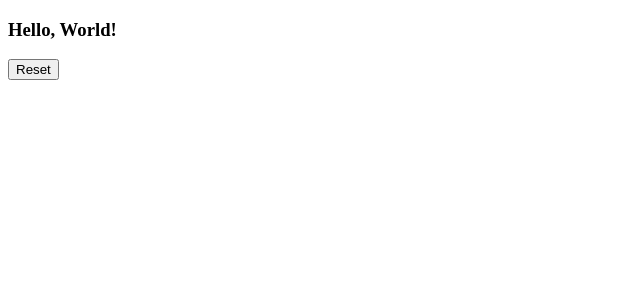
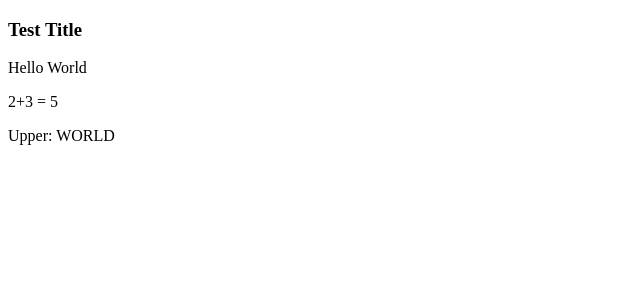
Before and after one commit to ajitoriginal/Angular, an Angular app in the folder my-angular-app/: page / in a window 1280 px wide. Shown: the top 300 px of the page, without its empty margins (0-640 px from the left). Built offline with nearby package versions, Linux system fonts and the light colour scheme.

Commit message:
interpolation

```diff
--- a/my-angular-app/src/main.ts
+++ b/my-angular-app/src/main.ts
@@ -4,12 +4,16 @@ import {Component } from '@angular/core'
   selector: 'app-root',
   standalone: true,
   template: `
-  <h3>Hello, {{name}}!</h3>
-  <button (click)="name = 'Angular'">Reset</button>
+  <h3>{{title}}</h3>
+  <p>Hello {{name}}</p>
+  <p>2+3 = {{2+3}}</p>
+  <p>Upper: {{name.toUpperCase()}}</p>
+
   `
 })
 
 export class App {
-  name = 'World'
+  title = 'Test Title';
+  name = 'World';
 }
 bootstrapApplication(App)
```
Also changed, not shown: 1 other file (tests, documents, lock files or other folders).
